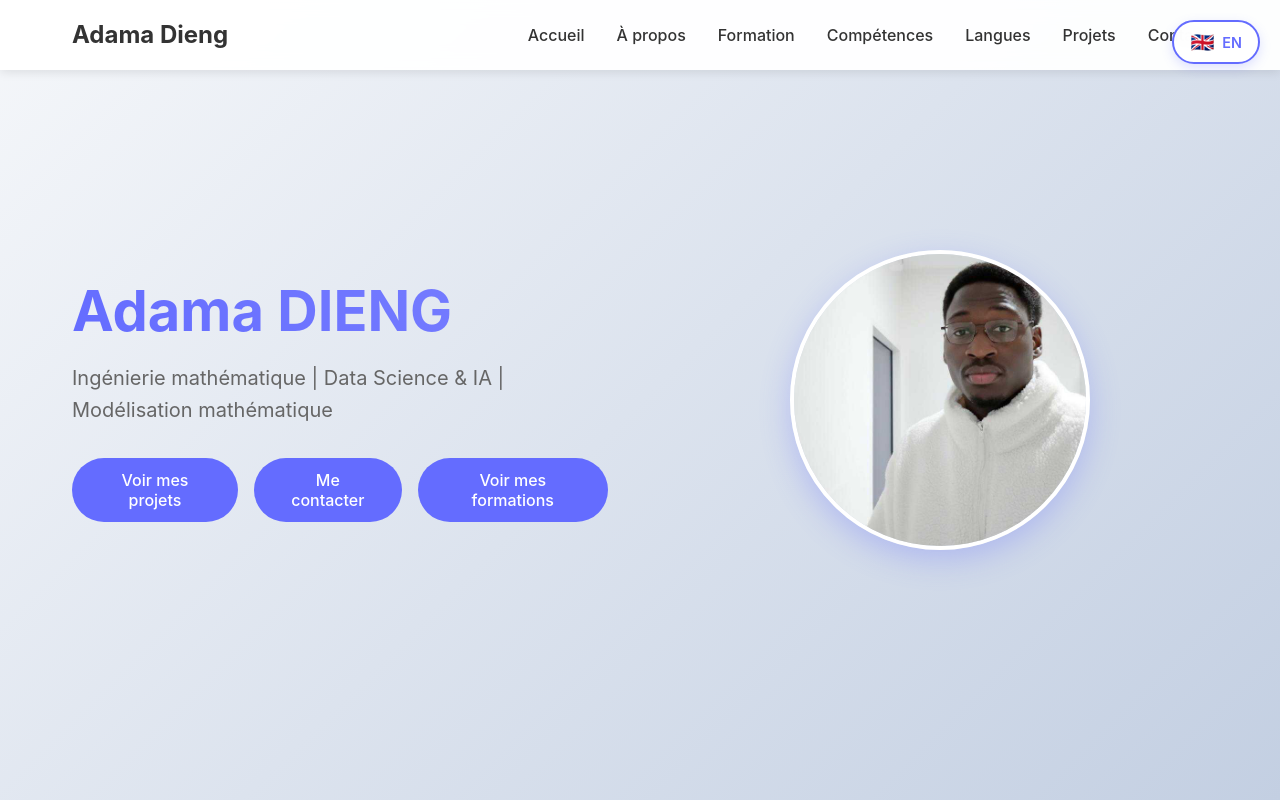
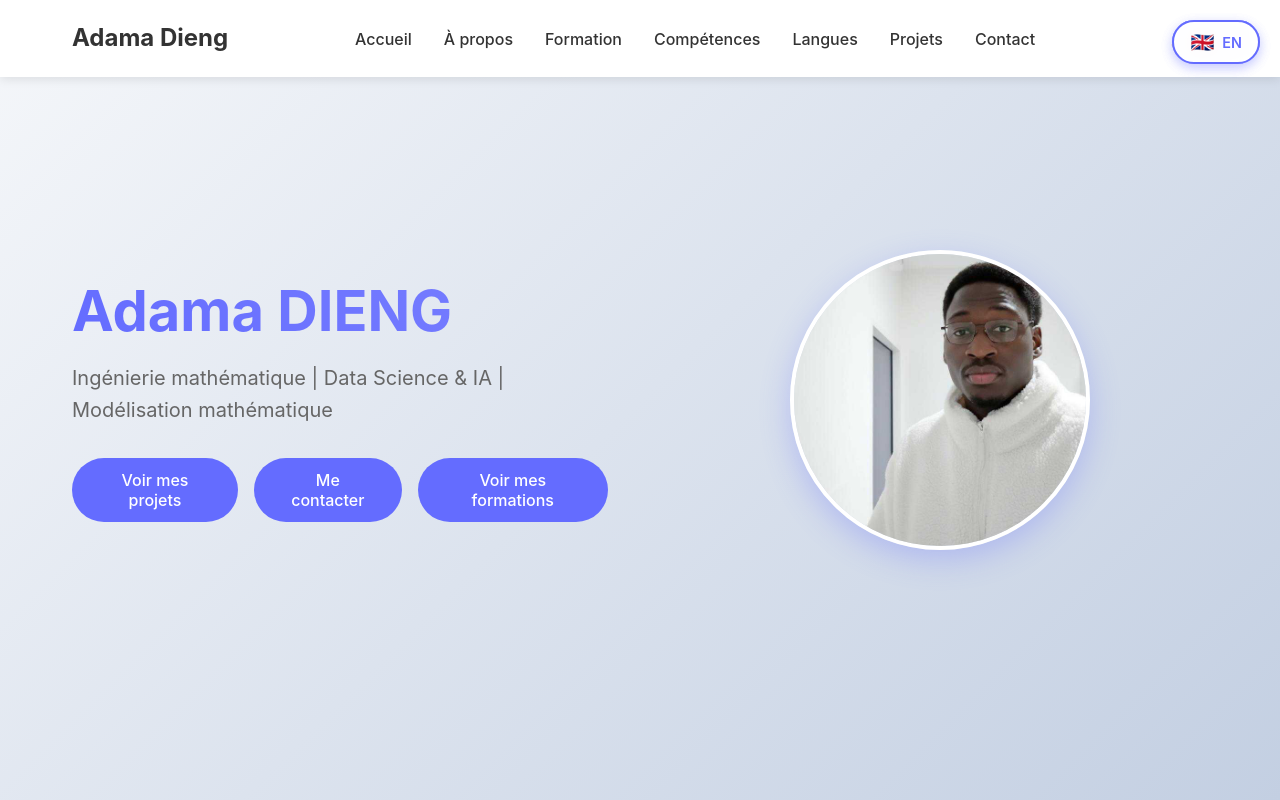
Before and after one commit to DiengAda/mon-portfolio, a React (Vite) app: page / in a window 1280 px wide. Shown: the top 800 px of the page. Built offline with nearby package versions, Linux system fonts and the light colour scheme.

Commit message:
Configuration des variables CSS pour le système de thème et intégration dans Navigation

```diff
--- a/src/App.css
+++ b/src/App.css
@@ -7,7 +7,7 @@
 .App {
   font-family: 'Inter', -apple-system, BlinkMacSystemFont, 'Segoe UI', 'Roboto', sans-serif;
   line-height: 1.6;
-  color: #333;
+  color: var(--text-primary);
 }
 
 /* Styles globaux pour les sections */
@@ -20,7 +20,7 @@ section {
   text-align: center;
   font-size: 2.5rem;
   margin-bottom: 3rem;
-  color: #333;
+  color: var(--text-primary);
   position: relative;
 }
 
@@ -32,7 +32,7 @@ section {
   transform: translateX(-50%);
   width: 50px;
   height: 3px;
-  background: #646cff;
+  background: var(--accent-color);
 }
 
 /* Animations */
--- a/src/components/Navigation.css
+++ b/src/components/Navigation.css
@@ -3,7 +3,7 @@
   top: 0;
   left: 0;
   right: 0;
-  background: rgba(255, 255, 255, 0.95);
+  background: var(--bg-primary);
   backdrop-filter: blur(10px);
   z-index: 1000;
   padding: 1rem 0;
@@ -21,7 +21,7 @@
 
 .nav-logo h2 {
   margin: 0;
-  color: #333;
+  color: var(--text-primary);
   font-size: 1.5rem;
 }
 
@@ -36,7 +36,7 @@
 .nav-menu button {
   background: none;
   border: none;
-  color: #333;
+  color: var(--text-primary);
   font-size: 1rem;
   cursor: pointer;
   transition: color 0.3s ease;
@@ -44,7 +44,13 @@
 }
 
 .nav-menu button:hover {
-  color: #646cff;
+  color: var(--accent-color);
+}
+
+.nav-toggles {
+  display: flex;
+  gap: 1rem;
+  align-items: center;
 }
 
 @media (max-width: 768px) {
--- a/src/components/Navigation.jsx
+++ b/src/components/Navigation.jsx
@@ -1,4 +1,6 @@
 import './Navigation.css'
+import LanguageToggle from './LanguageToggle'
+import ThemeToggle from './ThemeToggle'
 
 function Navigation() {
   const scrollToSection = (sectionId) => {
@@ -23,6 +25,10 @@ function Navigation() {
           <li><button onClick={() => scrollToSection('projets')}>Projets</button></li>
           <li><button onClick={() => scrollToSection('contact')}>Contact</button></li>
         </ul>
+        <div className="nav-toggles">
+          <ThemeToggle />
+          <LanguageToggle />
+        </div>
       </div>
     </nav>
   );
--- a/src/index.css
+++ b/src/index.css
@@ -3,14 +3,38 @@
   line-height: 1.5;
   font-weight: 400;
 
-  color-scheme: light dark;
+  color-scheme: light;
   color: rgba(0, 0, 0, 0.87);
   background-color: #ffffff;
+
+  /* Variables de thème clair */
+  --bg-primary: #ffffff;
+  --bg-secondary: #f8f9fa;
+  --text-primary: #333;
+  --text-secondary: #666;
+  --border-color: #e6e8ef;
+  --accent-color: #646cff;
+  --nav-bg-rgb: 255, 255, 255;
 
   font-synthesis: none;
   text-rendering: optimizeLegibility;
   -webkit-font-smoothing: antialiased;
   -moz-osx-font-smoothing: grayscale;
+}
+
+[data-theme="dark"] {
+  color-scheme: dark;
+  color: rgba(255, 255, 255, 0.87);
+  background-color: #1a1a1a;
+
+  /* Variables de thème sombre */
+  --bg-primary: #1a1a1a;
+  --bg-secondary: #2d2d2d;
+  --text-primary: #ffffff;
+  --text-secondary: #b0b0b0;
+  --border-color: #444;
+  --accent-color: #7c80ff;
+  --nav-bg-rgb: 26, 26, 26;
 }
 
 a {
```
